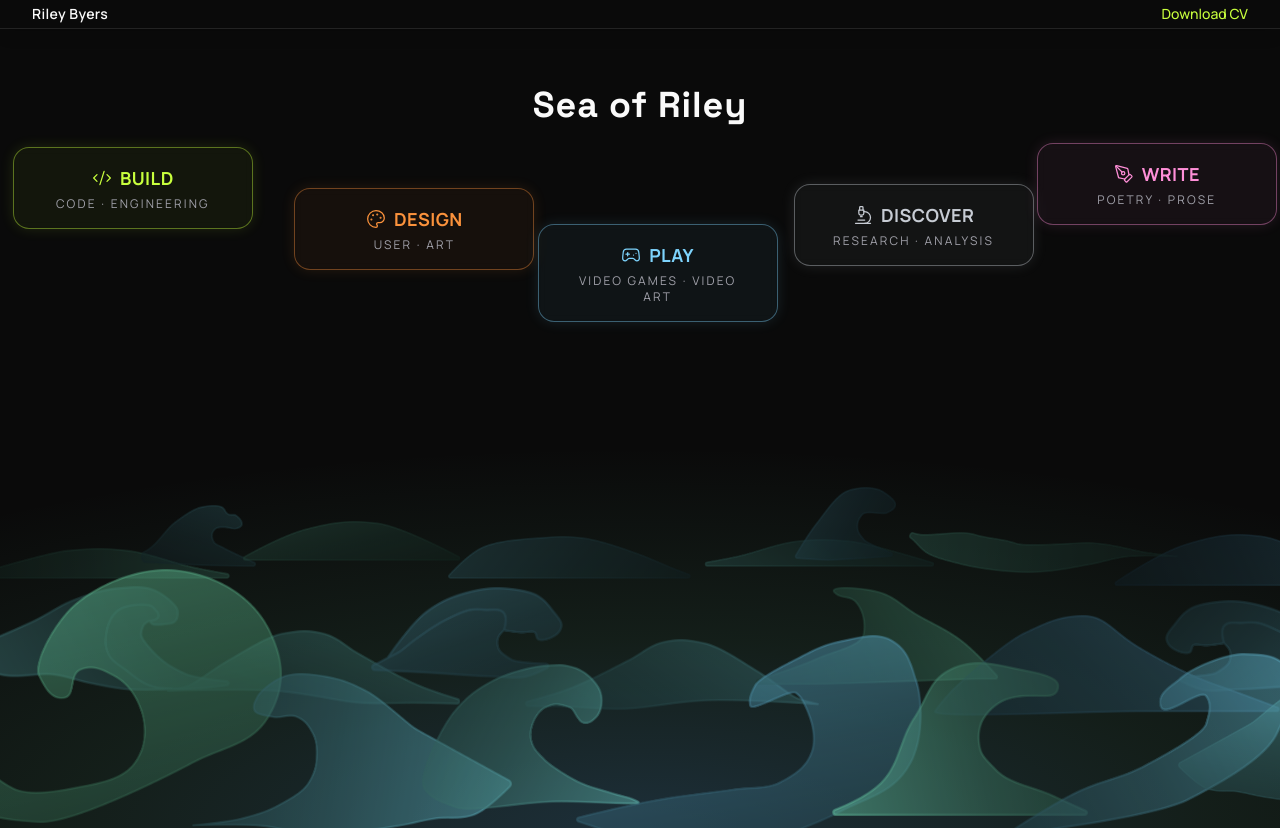
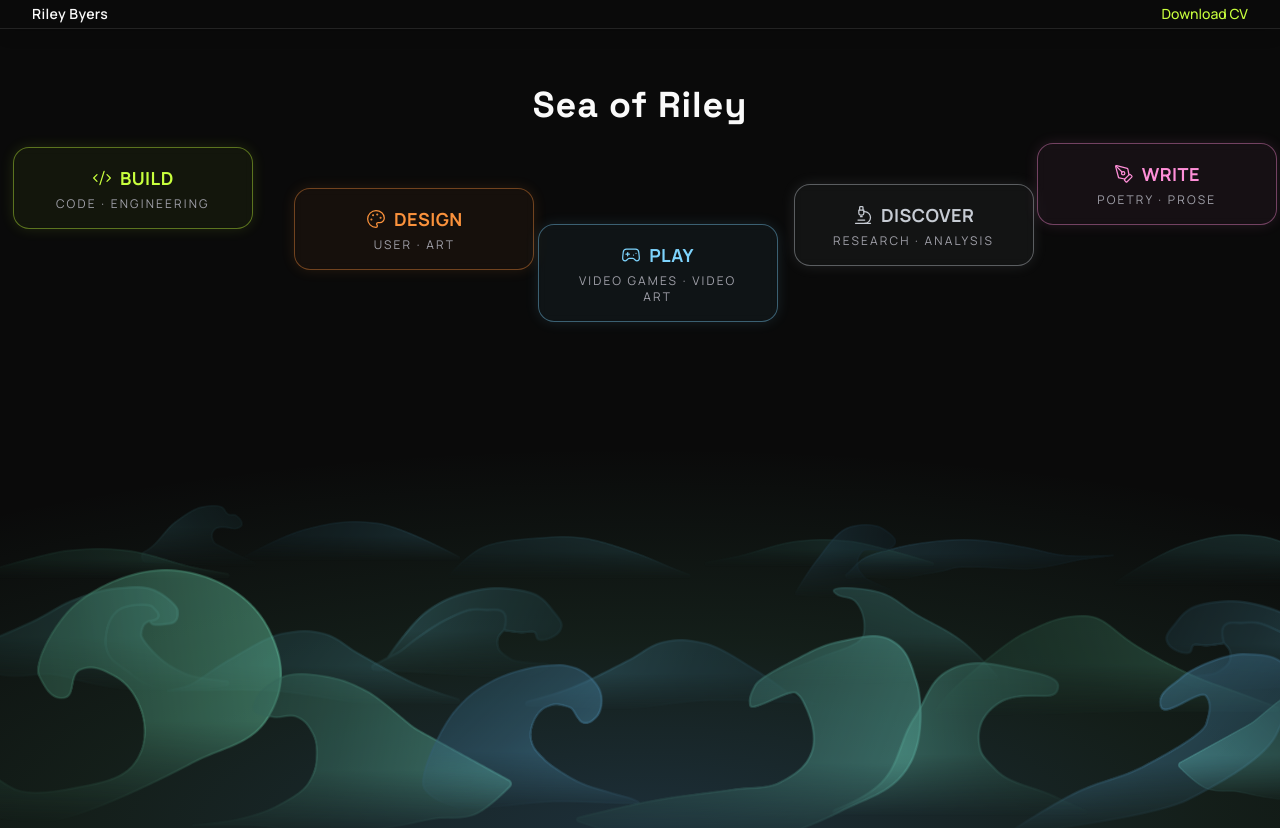
Before and after one commit to rileyb3/portfolio, a Next.js app: page / in a window 1280 px wide. Shown: the top 828 px of the page. Built offline with nearby package versions, Linux system fonts and the light colour scheme.

Commit message:
Sea: fade wave bottoms into the water, stack small-in-front within bands, fix Math.sin hydration mismatch, make category pages reachable from the card and panel header

```diff
--- a/src/components/sea/Sea.tsx
+++ b/src/components/sea/Sea.tsx
@@ -3,9 +3,11 @@
 import { useCallback, useEffect, useRef } from "react";
 import {
   DISCIPLINE_COLOR,
+  FADE_START,
   waveAngle,
   waveGradient,
   waves,
+  wavesByZ,
   type Wave,
 } from "./seaData";
 
@@ -71,31 +73,34 @@ export default function Sea({
     };
   }, []);
 
-  // Front to back, so the wave you can actually see wins.
+  // Front to back, so the wave you can actually see wins — walking the
+  // same z-order the sea is painted in.
   const pick = useCallback((clientX: number, clientY: number) => {
-    for (let i = waves.length - 1; i >= 0; i--) {
-      const w = waves[i];
+    for (let i = wavesByZ.length - 1; i >= 0; i--) {
+      const w = wavesByZ[i];
       const el = waveRefs.current[w.slug];
       if (!el) continue;
       const r = el.getBoundingClientRect();
-      let u = (clientX - r.left) / r.width;
+      const u = (clientX - r.left) / r.width;
       const v = (clientY - r.top) / r.height;
       if (u < 0 || u > 1 || v < 0 || v > 1) continue;
       // getBoundingClientRect is post-transform, so a mirrored wave needs
-      // its sample flipped back into the drawing's own space.
-      if (w.flip) u = 1 - u;
+      // its sample flipped back into the drawing's own space. The fade
+      // below stays in screen space, since that's where it's visible.
+      const du = w.flip ? 1 - u : u;
+      const dv = w.flipY ? 1 - v : v;
       const map = alpha.current.get(w.src);
       if (!map) continue;
-      const px = Math.min(map.w - 1, Math.max(0, Math.floor(u * map.w)));
-      const py = Math.min(map.h - 1, Math.max(0, Math.floor(v * map.h)));
-      if (map.data[py * map.w + px] > 40) return w;
+      const px = Math.min(map.w - 1, Math.max(0, Math.floor(du * map.w)));
+      const py = Math.min(map.h - 1, Math.max(0, Math.floor(dv * map.h)));
+      // Fold in the same bottom fade the mask applies, so the faded-out
+      // tail of a wave isn't a hover target you can't see.
+      const start = FADE_START[w.depth] / 100;
+      const fade = v <= start ? 1 : Math.max(0, 1 - (v - start) / (1 - start));
+      if (map.data[py * map.w + px] * fade > 40) return w;
     }
     return null;
   }, [waveRefs]);
-
-  // Waves are sorted back-to-front for painting, so a later sibling sits
-  // in front; z-index by depth keeps that true across the three rows.
-  const ordered = [...waves].sort((a, b) => a.depth - b.depth);
 
   return (
     <div
@@ -111,7 +116,7 @@ export default function Sea({
         if (hit) onWaveClick(hit);
       }}
     >
-      {ordered.map((w, i) => {
+      {wavesByZ.map((w, i) => {
         const litByCard = focusId ? w.disciplineIds.includes(focusId) : false;
         const litByHover = hoverSlug === w.slug;
         const lit = litByCard || litByHover;
@@ -144,17 +149,22 @@ export default function Sea({
               bottom: `${w.bottom}%`,
               width: `${w.width}%`,
               aspectRatio: `${w.aspect}`,
-              zIndex: w.depth,
-              // The drawing contributes silhouette only; all color comes
-              // from this gradient showing through the mask.
+              zIndex: w.z,
+              // Outer element carries the drawing's silhouette. The color
+              // and the bottom fade live on the child below, so the two
+              // masks nest instead of needing mask-composite — which
+              // Chrome applied to only the first layer here, leaving the
+              // second one to union in the element's whole rectangle.
               WebkitMaskImage: `url(${w.src})`,
               maskImage: `url(${w.src})`,
               WebkitMaskSize: "100% 100%",
               maskSize: "100% 100%",
               WebkitMaskRepeat: "no-repeat",
               maskRepeat: "no-repeat",
-              backgroundImage: waveGradient(w, i, angle, lit ? colors : null),
-              transform: w.flip ? "scaleX(-1)" : undefined,
+              transform:
+                w.flip || w.flipY
+                  ? `scale(${w.flip ? -1 : 1}, ${w.flipY ? -1 : 1})`
+                  : undefined,
               opacity: dimmed ? dimAmount : 1,
               // One glow per discipline, so a shared wave throws both
               // colors into the water around it too.
@@ -171,7 +181,26 @@ export default function Sea({
                 "opacity 400ms ease-out, background-image 350ms ease-out, filter 350ms ease-out",
             }}
             className="pointer-events-none absolute"
-          />
+          >
+            {/* The water itself. Its own vertical mask dissolves the
+                drawing's flat baseline into whatever sits behind it — the
+                shapes all end on a hard horizontal cut, and 22 of those
+                stacked up read as cut paper rather than sea. Distant waves
+                start fading higher up, which is aerial perspective doing
+                the depth work for free. */}
+            <div
+              className="absolute inset-0"
+              style={{
+                backgroundImage: waveGradient(w, i, angle, lit ? colors : null),
+                // A vertically mirrored parent flips this gradient too, so
+                // the direction is inverted to keep the fade at the wave's
+                // on-screen bottom either way.
+                WebkitMaskImage: `linear-gradient(to ${w.flipY ? "top" : "bottom"}, #000 ${FADE_START[w.depth]}%, transparent 100%)`,
+                maskImage: `linear-gradient(to ${w.flipY ? "top" : "bottom"}, #000 ${FADE_START[w.depth]}%, transparent 100%)`,
+                transition: "background-image 350ms ease-out",
+              }}
+            />
+          </div>
         );
       })}
     </div>
--- a/src/components/sea/seaData.ts
+++ b/src/components/sea/seaData.ts
@@ -125,6 +125,10 @@ type Slot = {
   width: number;
   depth: 0 | 1 | 2;
   flip?: boolean;
+  // Vertical mirror. Only useful on the flat ripples, where it reads as
+  // the trough of a swell rather than its crest — enough variety that a
+  // row of them stops looking like the same shape repeated.
+  flipY?: boolean;
 };
 
 const LAYOUT: Slot[] = [
@@ -133,10 +137,13 @@ const LAYOUT: Slot[] = [
   { file: "wave-16", left: 19, bottom: 43, width: 17, depth: 0, flip: true },
   { file: "wave-09", left: 35, bottom: 40, width: 19, depth: 0 },
   { file: "wave-14", left: 55, bottom: 42, width: 18, depth: 0, flip: true },
-  { file: "wave-17", left: 71, bottom: 41, width: 21, depth: 0 },
+  // Flipped vertically and pulled left so it tucks under the small breaker
+  // beside it instead of sitting alone on its own line.
+  { file: "wave-17", left: 66, bottom: 40, width: 21, depth: 0, flipY: true },
   { file: "wave-22", left: 87, bottom: 39, width: 19, depth: 0, flip: true },
   { file: "wave-04", left: 11, bottom: 42, width: 9, depth: 0 },
-  { file: "wave-08", left: 62, bottom: 43, width: 8, depth: 0, flip: true },
+  // Dropped from 43 — it was floating clear of everything else back there.
+  { file: "wave-08", left: 62, bottom: 37, width: 8, depth: 0, flip: true },
 
   // middle — the working body of the sea
   { file: "wave-03", left: -3, bottom: 22, width: 21, depth: 1 },
@@ -157,6 +164,13 @@ const LAYOUT: Slot[] = [
   { file: "wave-01", left: 92, bottom: 4, width: 19, depth: 2 },
 ];
 
+// How far down each wave stays solid before it dissolves into the water.
+// The drawings all end on a flat baseline, which stacked up as a row of
+// hard horizontal cuts across the sea; fading the bottom lets each shape
+// sink into the one behind it instead. Distant waves fade earliest —
+// that's aerial perspective, and it buys extra depth for free.
+export const FADE_START = [36, 48, 60];
+
 export type Wave = {
   slug: string;
   title: string;
@@ -174,6 +188,11 @@ export type Wave = {
   width: number;
   depth: 0 | 1 | 2;
   flip: boolean;
+  flipY: boolean;
+  // Paint order. Within a depth band the widest wave goes furthest back
+  // and the smallest sits in front, so a big shape can never swallow a
+  // small one whole — the small one always breaks its silhouette.
+  z: number;
 };
 
 // Unique projects, walked round-robin across categories rather than one
@@ -241,7 +260,7 @@ export const waves: Wave[] = (() => {
     ...solo.map((p, i) => ({ p, slot: restSlots[i % restSlots.length] })),
   ];
 
-  return pairs.map(({ p, slot }) => {
+  const built = pairs.map(({ p, slot }) => {
     const art = ART[slot.file];
     return {
       slug: p.slug,
@@ -258,9 +277,29 @@ export const waves: Wave[] = (() => {
       width: slot.width,
       depth: slot.depth,
       flip: slot.flip ?? false,
+      flipY: slot.flipY ?? false,
+      z: 0,
     };
   });
+
+  // Within each band: widest at the back, smallest in front. Painting a
+  // big shape over a small one at the same depth is what buries a wave
+  // completely; this way every wave keeps a piece of its own outline.
+  // Bands still stack as bands, so the front row stays in front.
+  for (const depth of [0, 1, 2]) {
+    built
+      .filter((w) => w.depth === depth)
+      .sort((a, b) => b.width - a.width)
+      .forEach((w, i) => {
+        w.z = depth * 100 + i;
+      });
+  }
+
+  return built;
 })();
+
+// Painting/hit-testing order, back to front.
+export const wavesByZ: Wave[] = [...waves].sort((a, b) => a.z - b.z);
 
 // ---------------------------------------------------------------------------
 // Color
@@ -290,11 +329,20 @@ function rgb(c: [number, number, number], scale: number) {
 }
 
 // Deterministic per-wave values — the sea must be identical on server and
-// client (a Math.random() sea would hydrate-mismatch) and stable across
-// reloads, since this is a composition rather than noise.
+// client and stable across reloads, since this is a composition rather
+// than noise.
+//
+// Integer hashing, not the usual `Math.sin(seed) * 43758` trick: Math.sin
+// is only specified to be *approximately* correct, and Node and Chrome's
+// V8 disagree in the last couple of digits. That produced angles like
+// 119.41895416632178 on the server and 119.418954164139 in the browser —
+// a real React hydration mismatch on every wave in the sea.
 function rand(seed: number) {
-  const x = Math.sin(seed * 127.1 + 311.7) * 43758.5453;
-  return x - Math.floor(x);
+  let t = Math.imul(Math.round(seed * 1000) ^ 0x9e3779b9, 0x85ebca6b);
+  t ^= t >>> 13;
+  t = Math.imul(t, 0xc2b2ae35);
+  t ^= t >>> 16;
+  return (t >>> 0) / 4294967296;
 }
 
 export function waveGradient(
@@ -333,5 +381,6 @@ export function waveGradient(
 // from reading as one flat gradient wash, and the thing Riley singled out
 // about the reference site's buildings.
 export function waveAngle(i: number) {
-  return 20 + rand(i * 5.1) * 300;
+  // Rounded, so the value serializes identically everywhere too.
+  return Math.round((20 + rand(i * 5.1) * 300) * 100) / 100;
 }
```
Also changed, not shown: src/components/SeaScene.tsx (+48 -15 lines).
